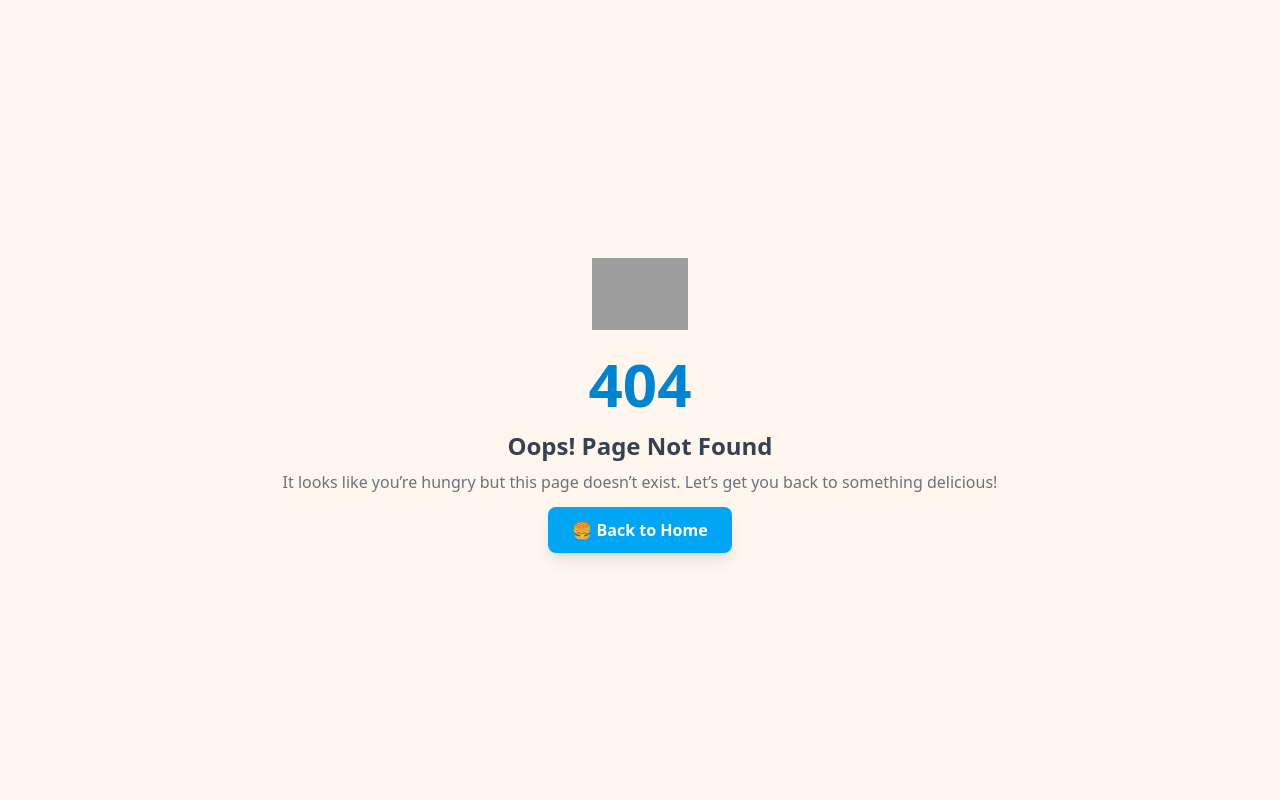
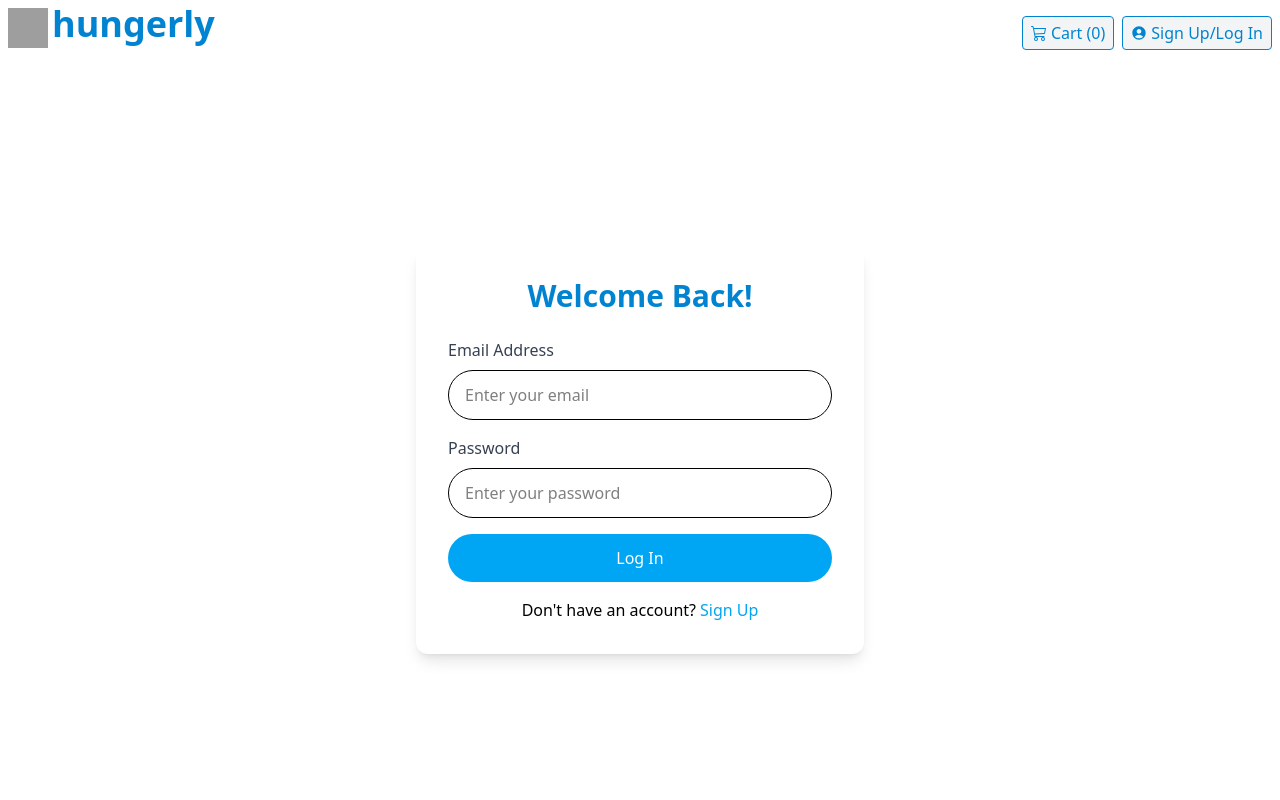
Before and after one commit to PCoderHub/food-ordering-website, a React (Vite) app: page /user-auth in a window 1280 px wide. Before the commit this address had no page. Shown: the top 800 px of the page. Built offline with nearby package versions, Linux system fonts and the light colour scheme; grey boxes are pictures that could not be loaded.

Commit message:
User Authentication added

```diff
--- a/src/components/Header.jsx
+++ b/src/components/Header.jsx
@@ -1,13 +1,21 @@
 import React from "react";
-import { Link } from "react-router-dom";
+import { Link, useNavigate } from "react-router-dom";
 import { MdAccountCircle } from "react-icons/md";
 import { BsCart3 } from "react-icons/bs";
 import { useSelector } from "react-redux";
+import { CiLogout } from "react-icons/ci";
 
 function Header() {
 
+  const navigate = useNavigate();
   const cartItems = useSelector((state) => state.cart.cart);
   const quantity = cartItems.reduce((sum, item) => sum + item.quantity, 0);
+
+  const handleLogout = () => {
+    localStorage.removeItem("email");
+    localStorage.removeItem("password");
+    navigate("/user-auth")
+  }
 
   return (
     <header>
@@ -21,10 +29,10 @@ function Header() {
             <BsCart3 className="mt-1 mr-1" />
             Cart{` (${quantity})`}
           </Link>
-          <Link className="flex bg-gray-100 border rounded-sm px-2 py-1 text-sky-600 ml-1 hover:scale-105 hover:text-sky-400">
+          {localStorage.getItem("email") ? <button onClick={handleLogout} className="flex bg-gray-100 border rounded-sm px-2 py-1 text-sky-600 ml-1 hover:scale-105 hover:text-sky-400"><CiLogout className="mt-1 mr-1" />Logout</button> : <Link to="/user-auth" className="flex bg-gray-100 border rounded-sm px-2 py-1 text-sky-600 ml-1 hover:scale-105 hover:text-sky-400">
             <MdAccountCircle className="mt-1 mr-1" />
             Sign Up/Log In
-          </Link>
+          </Link>}
         </div>
       </div>
     </header>
--- a/src/main.jsx
+++ b/src/main.jsx
@@ -13,6 +13,7 @@ import Checkout from "./pages/Checkout.jsx";
 import About from "./pages/About.jsx";
 import Contact from "./pages/Contact.jsx";
 import ErrorPage from "./pages/ErrorPage.jsx";
+import UserAuth from "./pages/UserAuth.jsx";
 
 const router = createBrowserRouter([
   {
@@ -48,6 +49,10 @@ const router = createBrowserRouter([
         path: "contact",
         element: <Contact />
       },
+      {
+        path: "user-auth",
+        element: <UserAuth />
+      }
     ],
   },
 ]);
--- a/src/pages/Contact.jsx
+++ b/src/pages/Contact.jsx
@@ -12,7 +12,7 @@ function Contact() {
       <p className="text-xl p-2">📞 Phone: +1 (234) 567-890</p>
       <p className="text-xl p-2">📧 Email: support@hungerly.com</p>
       <p className="text-xl p-2">
-        We’re here 24/7 to make sure your experience with QuickBite is smooth,
+        We’re here 24/7 to make sure your experience with Hungerly is smooth,
         fast, and delicious.
       </p>
     </div>
--- /dev/null
+++ b/src/pages/UserAuth.jsx
@@ -0,0 +1,79 @@
+import React, { useState } from 'react'
+import { useNavigate } from 'react-router-dom';
+
+function UserAuth() {
+
+    const navigate = useNavigate();
+    const [login, setLogin] = useState(true);
+
+    const handleSignUp = (e) => {
+      e.preventDefault();
+      const email = e.target.email;
+      const password = e.target.password;
+
+      console.log(email.value, password.value)
+
+      if(!email.value.trim() || !password.value.trim()) {
+        alert("Enter email and password");
+        return;
+      }
+
+      localStorage.setItem("email", email.value);
+      localStorage.setItem("password", password.value);
+      email.value = "";
+      password.value = "";
+      setLogin(true);
+    }
+
+    const handleLogin = (e) => {
+        e.preventDefault();
+
+        const email = e.target.email;
+        const password = e.target.password;
+        const userEmail = localStorage.getItem("email");
+        const userPassword = localStorage.getItem("password");
+
+        if(userEmail && userEmail === email.value && userPassword === password.value) {
+          navigate("/");
+        } else {
+          alert("Enter correct details")
+          setLogin(false);
+        }
+
+        email.value = "";
+        password.value = "";
+    }
+
+  return (
+    <div className="flex items-center justify-center h-screen">
+      <div className="shadow-lg rounded-xl w-full max-w-md p-8">
+    <h1 className="text-3xl font-bold text-center text-sky-600 mb-6">{login ? "Welcome Back!" : "Create Account"}</h1>
+
+    <form onSubmit={login ? handleLogin : handleSignUp}>
+      <div className="mb-4">
+        <label className="block text-gray-700 mb-2">Email Address</label>
+        <input type="email" name='email' placeholder="Enter your email" className="w-full px-4 py-3 border rounded-full focus:outline-none focus:ring-2 focus:ring-sky-400" required />
+      </div>
+
+      <div className="mb-4">
+        <label className="block text-gray-700 mb-2">Password</label>
+        <input type="password" name='password' placeholder="Enter your password" className="w-full px-4 py-3 border rounded-full focus:outline-none focus:ring-2 focus:ring-sky-400" required />
+      </div>
+
+      <button type="submit" className="w-full bg-sky-500 text-white py-3 rounded-full hover:bg-sky-600 transition">{login ? 'Log In' : "Sign Up"}</button>
+    </form>
+
+    <p className="mt-4 text-center">
+              {login ? "Don't have an account?" : "Already have an account?"}
+              <button
+                className="text-sky-500 ml-1"
+                onClick={() => setLogin(!login)}
+              >
+                {login ? "Sign Up" : "Login"}
+              </button></p>
+  </div>
+    </div>
+  )
+}
+
+export default UserAuth
```
